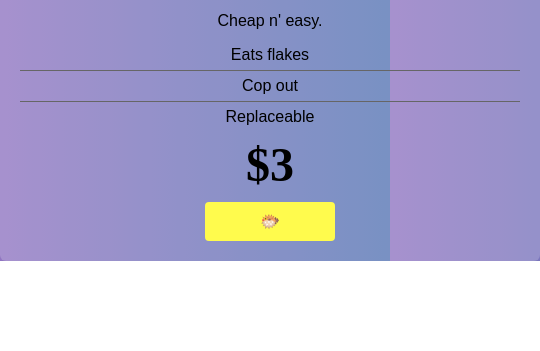
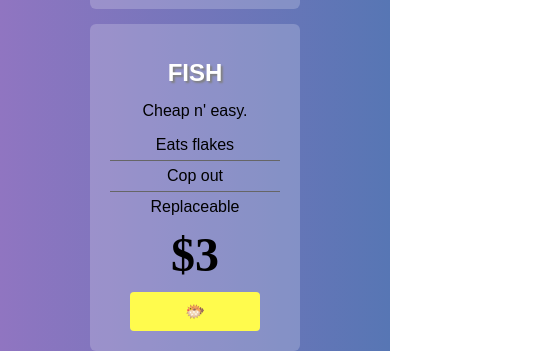
Before and after one commit to azilinskaite/Flex-box, a plain HTML site: page index.html in a window 390 px wide. Shown: the part 832-1183 px from the top of the page, 540 px wide, since content can reach past the window. Before the commit the page ends 1093 px from the top, so only its background shows below. Drawn offline with Linux system fonts and the light colour scheme.

Commit message:
Update style.css

```diff
--- a/style.css
+++ b/style.css
@@ -65,7 +65,6 @@ button {
     }
     .block {
         margin: auto;
-        width: 500px
     }
     h1 {
         margin: 15px;
```
